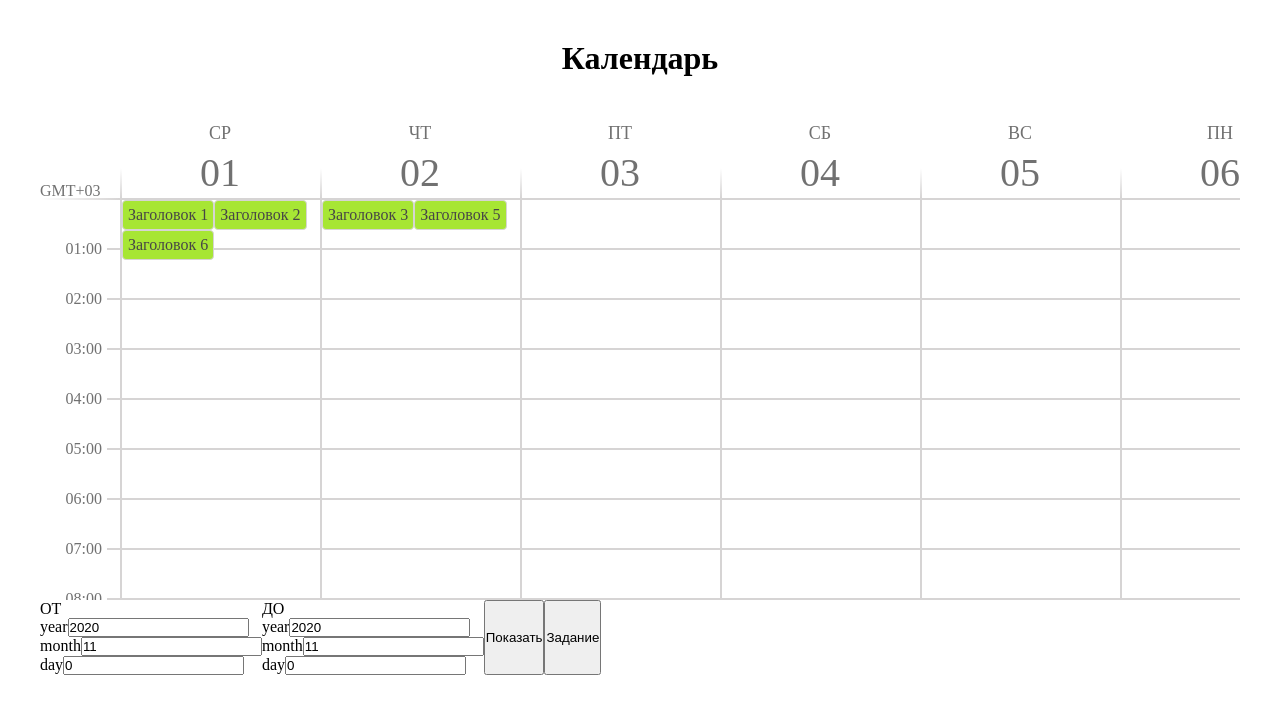
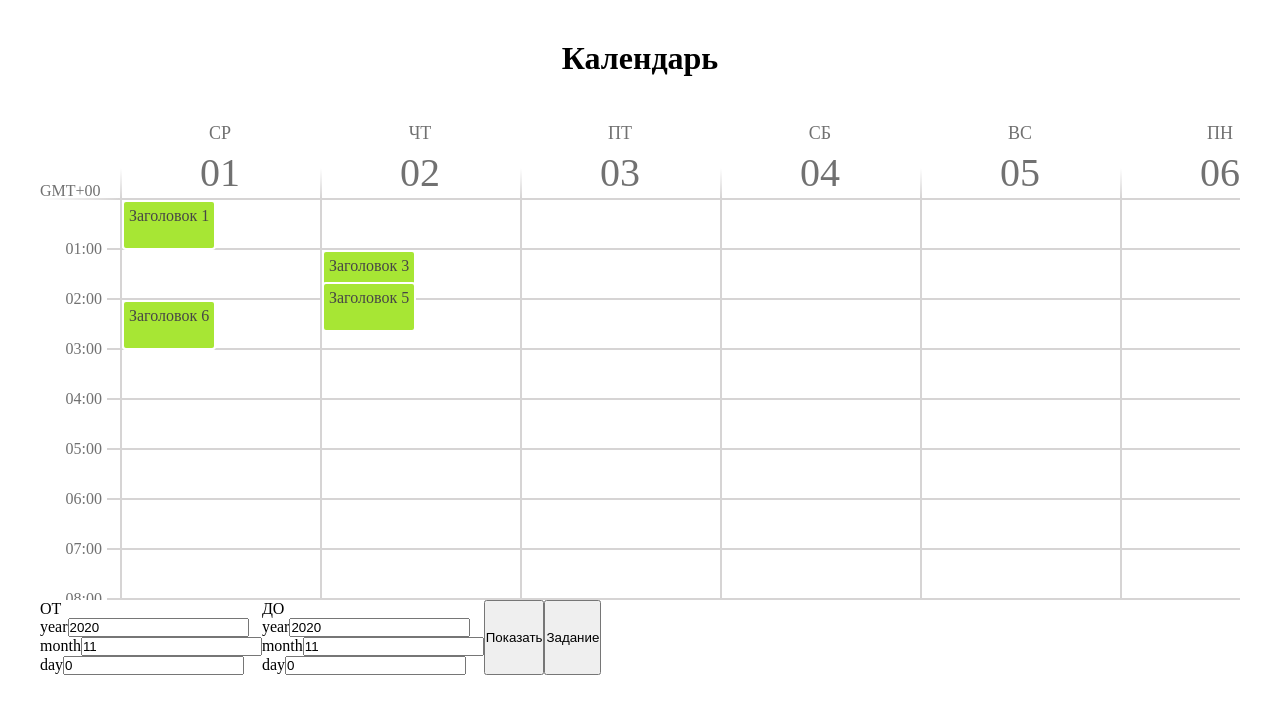
Before and after one commit to Aleksey-Nuzhdin/Calendar_vue_mymapa, a Vue app: page / in a window 1280 px wide. Both pictures are taken after a click on the button "Задание". Shown: the top 714 px of the page. Built offline with nearby package versions, Linux system fonts and the light colour scheme.

Commit message:
add positon toDo itmes

```diff
--- a/src/components/Calendar.vue
+++ b/src/components/Calendar.vue
@@ -3,7 +3,7 @@
     <h1 class="title">Календарь</h1>
     <div class="calendar">
       <ul class="date__list">
-        <div class="gmt"><span>GMT+03</span></div>
+        <div class="gmt"><span>GMT{{GMT}}</span></div>
         <li class="date__item"
           v-for="(day, index) in dayList" :key="index"
         >
@@ -77,6 +77,7 @@ export default {
     toDate:{year:2020, month:11, day:0},
     from: 0,
     to: 0,
+    GMT: '00',
     toDo:[
           {"title": "Заголовок 1", "startDate": 1585699200, "endDate": 1585702800},
           {"title": "Заголовок 2", "startDate": 1585706400, "endDate": 1585710000},
@@ -119,7 +120,7 @@ export default {
       const fromDate = new Date(this.from)
       const toDate = new Date(this.to)
       let fromSec =  Math.floor(this.from/1000)
-      this.dayList =[]
+      this.dayList = []
 
       while(true){
         let weekDay = this.dateFilrer(fromDate, {weekday:'short'})
@@ -136,6 +137,7 @@ export default {
       }
     },
     setToDoList(){
+      //Распределяем "дела" по дням их выполнения
       this.toDoList = this.dayList.map((eList, inx)=>{ return (
           this.toDo.filter((eDo)=>{
             //Исправляем, если вермя начала позже времяени окончания
@@ -144,21 +146,43 @@ export default {
               eDo.startDate = eDo.endDate
               eDo.endDate = val
             }
+            //Возвращаем "дела", время которых выпадает на нужный день
             if(eDo.startDate >= eList.from && eDo.endDate <= eList.to) return eDo
         }))
       })
+      //Модифицируем для отображения
+      this.toDoList = this.toDoList.map((arr)=>{return (arr.map((el)=>{
+        if(arr.length > 0){
+          //коэффициент сколько времени прошло от 00:00 до времени начала "дела"
+          el.coefTop = (el.startDate % (24*60*60))/(24*60*60)
+          //коэффициент сколько времени длилось "дело"
+          el.coefHeight = (el.endDate - el.startDate)/(24*60*60)
+        }
+        return el
+      }))})
     },
     correctionDateDay(date, type = 'start'){
-      //Поулчает UTC региона, для корекктного отображения
+      //Поулчает UTC региона, для коррекции времени
       const UTC = this.UTC
-
       //Приравнеием время к 00:00 или к 24:00
       if(type === 'start') return Math.floor((date) /(24*60*60*1000)) * (24*60*60*1000) + UTC
       if(type === 'end') return Math.floor((date) /(24*60*60*1000)) * (24*60*60*1000) + UTC + (24*60*60*1000) - 1
       Error('Wrong type');
     },
+    setGMT(){
+      if(this.UTC > 0){
+      this.GMT = '0'+(this.UTC / (60*1000*60))
+      this.GMT = this.GMT.slice(-2)
+      this.GMT ='-'+this.GMT
+      }else{
+      this.GMT = '0'+(-this.UTC / (60*1000*60))
+      this.GMT = this.GMT.slice(-2)
+      this.GMT ='+'+this.GMT
+     }
+    },
   },
   created(){
+    this.setGMT()
     //По умолчанию показывать 7 дней начиная с сегодняшнего
     this.from = this.correctionDateDay(Date.now())
     this.to = this.from + (7*24*60*60*1000) - 1
--- a/src/components/Field.vue
+++ b/src/components/Field.vue
@@ -15,10 +15,12 @@
       </ul>
       <ul class="day__list">
         <li class="day__item"
+          ref="day__item"
           v-for="(day, index) of dayList" :key="index"
         >
           <div class="toDo__item"
             v-for="(item, ind) in toDo[index]" :key="ind"
+            :style="{top:(item.coefTop * dayItemHeight)+'px', height:(item.coefHeight * dayItemHeight)+'px' }"
           >
           {{item.title}}
           </div>
@@ -38,6 +40,8 @@ export default {
     scroll: 0,
     fieldHeight: 0,
     fieldWrapHeight: 0,
+    dayItemWidth: 0,
+    dayItemHeight: 0,
     timeArr: []
   }),
   methods:{
@@ -72,6 +76,8 @@ export default {
   mounted(){
     this.fieldHeight =  this.$refs.field.clientHeight;
     this.fieldWrapHeight =  this.$refs.field__wrap.clientHeight;
+    this.dayItemWidth =  this.$refs.day__item[0].clientWidth;
+    this.dayItemHeight =  this.$refs.day__item[0].clientHeight;
   }
 }
 </script>
@@ -133,10 +139,11 @@ export default {
 }
 .toDo__item{
   display: inline-block;
+  position: absolute;
   background-color: rgb(167, 230, 52);
   padding: 5px;
   color: #474646;
-  border: 1px solid #d6d4d4;
+  border: 2px solid white;
   border-radius: 4px;
 }
 </style>
```
